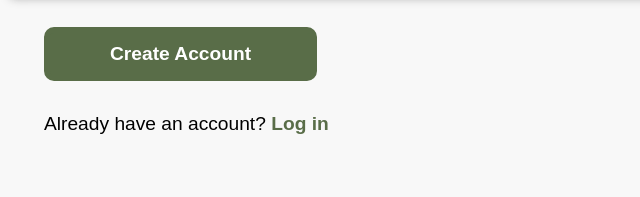
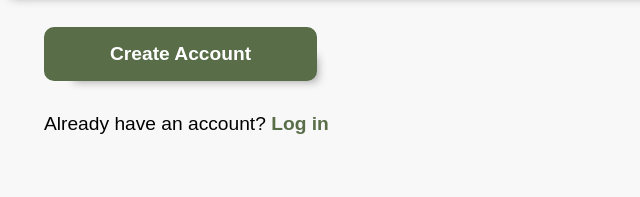
Before and after one commit to JonSaysHi/sign-up-form, a plain HTML site: page index.html in a window 1280 px wide. Shown: the part 505-702 px from the top of the page, 516-1156 px from the left. Drawn offline with Linux system fonts and the light colour scheme.

Commit message:
Style: add shadow to button

```diff
--- a/style.css
+++ b/style.css
@@ -144,6 +144,7 @@ button {
   background-color: #596d48;
   border: 6px solid #596d48;
   border-radius: 10px;
+  box-shadow: 15px 15px 10px -15px rgb(148, 148, 148);
 }
 
 button:hover {
```
